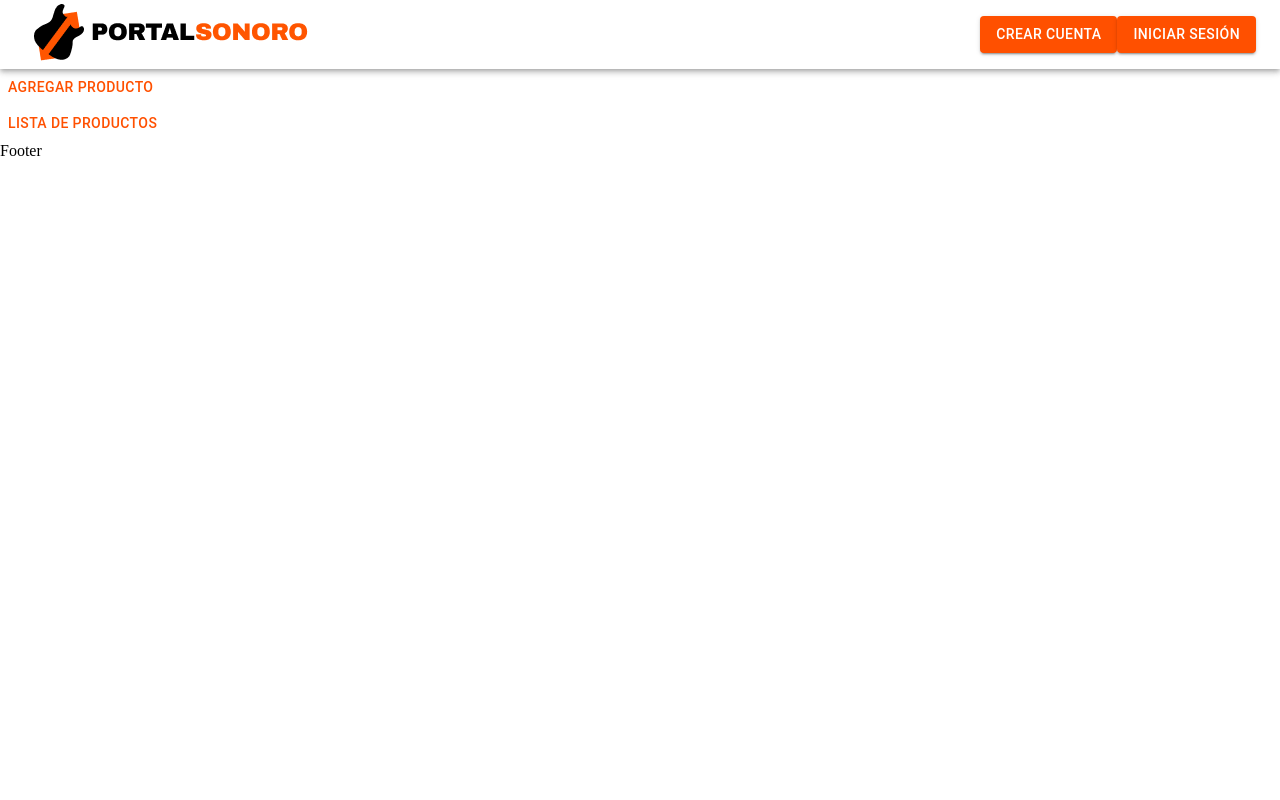
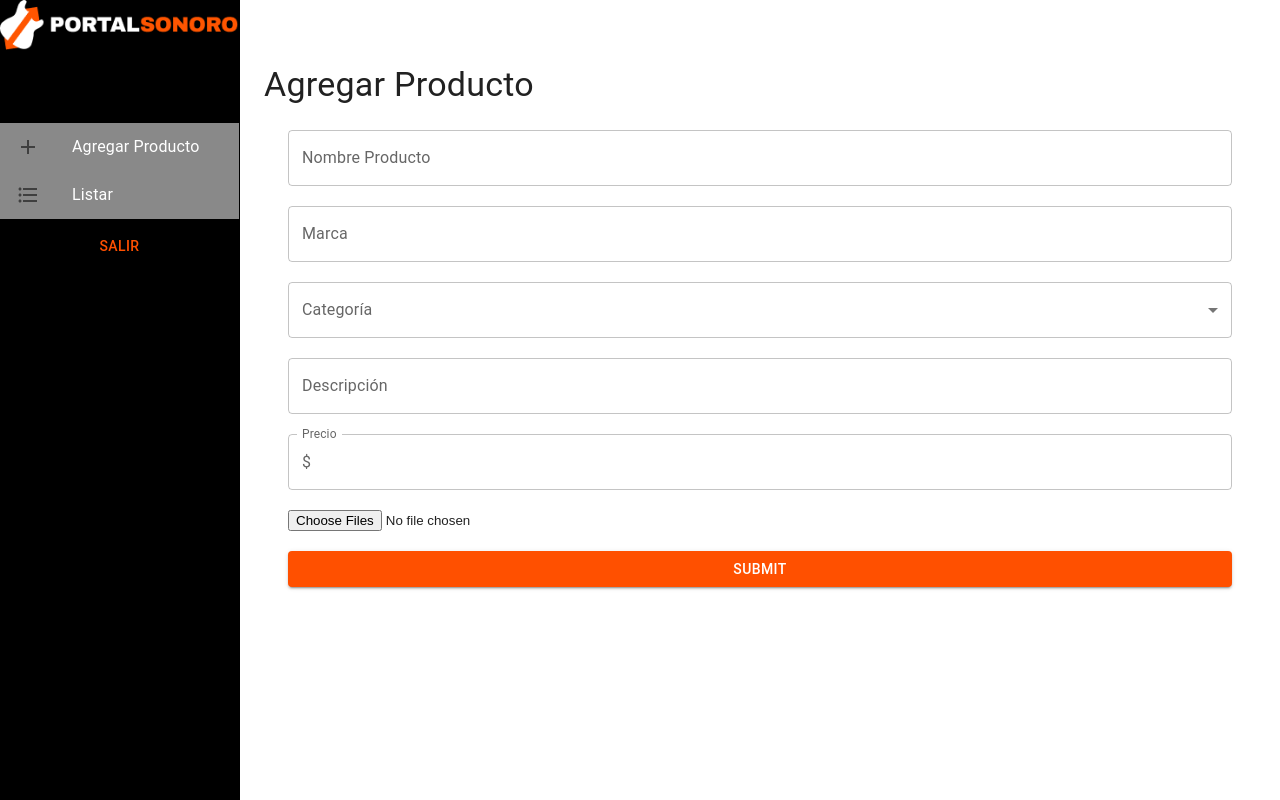
Before and after one commit to Ruben0x/proyecto-integrador-CTD, a React (Vite) app in the folder frontend/: page /administracion in a window 1280 px wide. Built offline with nearby package versions, Linux system fonts and the light colour scheme.

Commit message:
Arreglo de rutas, Agregadas paginas: Admin mas su menu. Producto individual con grid de imagenes. NavBar condicional

```diff
--- a/frontend/src/App.jsx
+++ b/frontend/src/App.jsx
@@ -1,30 +1,16 @@
 import React from 'react';
 import { Route, Routes } from 'react-router-dom';
-import { CreateNewUserPage } from './pages/CreateNewUserPage';
-import { HomePage } from './pages/HomePage';
-import { LogInPage } from './pages/LogInPage';
-import ResponsiveAppBar from './components/ResponsiveAppBar';
-import ResponsiveBody from './components/ResponsiveBody';
-import { AddProductPage } from './pages/AddProductPage';
-
+import { Footer } from './components/Footer';
+import { TiendaRouter } from './routes/TiendaRouter';
 import { AdminPage } from './pages/AdminPage';
-import { AdminProductList } from './pages/AdminProductList';
-import { Footer } from './components/Footer';
 
 export const App = () => {
   return (
     <>
-      <ResponsiveAppBar />
       <Routes>
-        <Route element={<HomePage />} path='/' />
-        <Route element={<LogInPage />} path='/login' />
-        <Route element={<CreateNewUserPage />} path='/createuser' />
-        <Route element={<AdminPage />} path='/administracion' />
-        <Route element={<AdminProductList />} path='/listar-productos' />
-        <Route element={<AddProductPage />} path='/agregar-productos' />
+        <Route path='/administracion' element={<AdminPage />} />
+        <Route path='/*' element={<TiendaRouter />} />
       </Routes>
-
-      <Footer />
     </>
   );
 };
--- a/frontend/src/components/AddProductForm.jsx
+++ b/frontend/src/admin/AddProductForm.jsx
@@ -1,5 +1,5 @@
 import React from 'react';
-import { prepareDataForValidation, useFormik } from 'formik';
+import { useFormik } from 'formik';
 import * as Yup from 'yup';
 import {
   Button,
--- a/frontend/src/pages/AddProductPage.jsx
+++ b/frontend/src/admin/AddProductPage.jsx
@@ -1,12 +1,11 @@
 import React from 'react';
-import { instrumentos } from '../assets/utils';
-import { AddProductForm } from '../components/AddProductForm';
+import { AddProductForm } from './AddProductForm';
 import { Container, Typography } from '@mui/material';
 
 export const AddProductPage = () => {
   return (
     <Container>
-      <Typography variant='h4' sx={{ py: 3 }}>
+      <Typography variant='h4' sx={{ pb: 3 }}>
         Agregar Producto
       </Typography>
       <AddProductForm />
--- a/frontend/src/pages/AdminProductList.jsx
+++ b/frontend/src/admin/AdminProductList.jsx
@@ -13,10 +13,8 @@ export const AdminProductList = ({}) => {
   instrumentos;
 
   return (
-    <Container
-      sx={{ display: 'flex', justifyContent: 'center', marginTop: 10 }}
-    >
-      <Box sx={{ height: 400, width: '60%' }}>
+    <Container sx={{ display: 'flex', justifyContent: 'center' }}>
+      <Box sx={{ width: '70%' }}>
         <DataGrid
           rows={instrumentos}
           columns={columns}
--- /dev/null
+++ b/frontend/src/admin/Sidenav.jsx
@@ -0,0 +1,84 @@
+import { useState } from 'react';
+import Box from '@mui/material/Box';
+import Drawer from '@mui/material/Drawer';
+import CssBaseline from '@mui/material/CssBaseline';
+import Toolbar from '@mui/material/Toolbar';
+import List from '@mui/material/List';
+import Divider from '@mui/material/Divider';
+import ListItem from '@mui/material/ListItem';
+import ListItemButton from '@mui/material/ListItemButton';
+import ListItemIcon from '@mui/material/ListItemIcon';
+import ListItemText from '@mui/material/ListItemText';
+import { AddProductPage } from './AddProductPage';
+import AddIcon from '@mui/icons-material/Add';
+import { AdminProductList } from './AdminProductList';
+import logoportalsonoroprincipal from '../assets/img/logoportalsonoroprincipal.png';
+import logoWhite from '../assets/img/LogoWhite.png';
+import { Button, StyledEngineProvider, useTheme } from '@mui/material';
+import FormatListBulletedIcon from '@mui/icons-material/FormatListBulleted';
+import { useNavigate } from 'react-router-dom';
+
+const drawerWidth = 240;
+
+export const Sidenav = () => {
+  const [menuData, setMenuData] = useState('Agregar');
+  const navigate = useNavigate();
+
+  return (
+    <Box color='primary' sx={{ display: 'flex' }}>
+      <CssBaseline />
+
+      <Drawer
+        sx={{
+          width: drawerWidth,
+          flexShrink: 0,
+          '& .MuiDrawer-paper': {
+            width: drawerWidth,
+            boxSizing: 'border-box',
+            backgroundColor: '#000000',
+            color: 'white',
+          },
+        }}
+        containerStyle={{ height: 'calc(100%)' }}
+        variant='permanent'
+        anchor='left'
+      >
+        <img src={logoWhite} alt='' />
+
+        <Toolbar />
+        <Divider />
+        <List>
+          <ListItem disablePadding onClick={() => setMenuData('Agregar')}>
+            <ListItemButton sx={{ backgroundColor: '#898989' }}>
+              <ListItemIcon>
+                <AddIcon />
+              </ListItemIcon>
+              <ListItemText primary='Agregar Producto' />
+            </ListItemButton>
+          </ListItem>
+          <ListItem disablePadding onClick={() => setMenuData('Listar')}>
+            <ListItemButton sx={{ backgroundColor: '#898989' }}>
+              <ListItemIcon>
+                <FormatListBulletedIcon />
+              </ListItemIcon>
+              <ListItemText primary='Listar' />
+            </ListItemButton>
+          </ListItem>
+        </List>
+        <Divider />
+        <Button
+          onClick={() => {
+            navigate('/');
+          }}
+        >
+          Salir
+        </Button>
+      </Drawer>
+      <Box component='main' sx={{ flexGrow: 1 }}>
+        <Toolbar />
+        {menuData == 'Agregar' && <AddProductPage />}
+        {menuData == 'Listar' && <AdminProductList />}
+      </Box>
+    </Box>
+  );
+};
--- /dev/null
+++ b/frontend/src/components/GridImagenes.jsx
@@ -0,0 +1,57 @@
+import * as React from 'react';
+import ImageList from '@mui/material/ImageList';
+import ImageListItem from '@mui/material/ImageListItem';
+
+function srcset(image, size, rows = 4, cols = 4) {
+  return {
+    src: `${image}?w=${size * cols}&h=${size * rows}&fit=crop&auto=format`,
+    srcSet: `${image}?w=${size * cols}&h=${
+      size * rows
+    }&fit=crop&auto=format&dpr=2 2x`,
+  };
+}
+
+export const GridImagenes = () => {
+  return (
+    <ImageList variant='quilted' cols={4} rowHeight={200}>
+      {itemData.map((item) => (
+        <ImageListItem
+          key={item.img}
+          cols={item.cols || 1}
+          rows={item.rows || 1}
+        >
+          <img
+            {...srcset(item.img, 200, item.rows, item.cols)}
+            alt={item.title}
+            loading='lazy'
+          />
+        </ImageListItem>
+      ))}
+    </ImageList>
+  );
+};
+
+const itemData = [
+  {
+    img: 'https://images.unsplash.com/photo-1551963831-b3b1ca40c98e',
+    title: 'Breakfast',
+    rows: 2,
+    cols: 2,
+  },
+  {
+    img: 'https://images.unsplash.com/photo-1551782450-a2132b4ba21d',
+    title: 'Burger',
+  },
+  {
+    img: 'https://images.unsplash.com/photo-1522770179533-24471fcdba45',
+    title: 'Camera',
+  },
+  {
+    img: 'https://images.unsplash.com/photo-1444418776041-9c7e33cc5a9c',
+    title: 'Coffee',
+  },
+  {
+    img: 'https://images.unsplash.com/photo-1533827432537-70133748f5c8',
+    title: 'Hats',
+  },
+];
--- a/frontend/src/pages/AdminPage.jsx
+++ b/frontend/src/pages/AdminPage.jsx
@@ -1,6 +1,6 @@
-import { Box, Button, Container, CssBaseline, Typography } from '@mui/material';
+import { Container, Typography } from '@mui/material';
 import React, { useEffect, useState } from 'react';
-import { Link } from 'react-router-dom';
+import { Sidenav } from '../admin/Sidenav';
 
 export const AdminPage = () => {
   const [isMobile, setIsMobile] = useState(
@@ -31,21 +31,7 @@ export const AdminPage = () => {
         </Container>
       ) : (
         <>
-          <Box sx={{ display: 'flex' }}>
-            {/* <PanelAdmin /> */}
-            <ul>
-              <li>
-                <Link to={'/agregar-productos'}>
-                  <Button color='primary'>Agregar Producto</Button>
-                </Link>
-              </li>
-              <li>
-                <Link to={'/listar-productos'}>
-                  <Button color='primary'>Lista de productos</Button>
-                </Link>
-              </li>
-            </ul>
-          </Box>
+          <Sidenav />
         </>
       )}
     </>
--- /dev/null
+++ b/frontend/src/pages/ProductPage.jsx
@@ -0,0 +1,39 @@
+import { Box, Container, List, ListItemText, Typography } from '@mui/material';
+import React from 'react';
+import { GridImagenes } from '../components/GridImagenes';
+
+export const ProductPage = ({ item }) => {
+  return (
+    <>
+      <Container>
+        <Box sx={{ margin: 2 }}>
+          <Typography variant='h3' sx={{ color: '#ff5000', fontWeight: '600' }}>
+            GIBSON <span style={{ color: '#000000' }}> LES PAUL CLASSIC</span>
+          </Typography>
+          <GridImagenes />
+          <Box sx={{ padding: 2, backgroundColor: '#000000', color: 'white' }}>
+            <Typography variant='h4' color='primary'>
+              {' '}
+              Gibson{' '}
+            </Typography>
+            <Typography variant='subtitle1' py={1}>
+              Descripcion
+            </Typography>
+            <Typography variant='h5' color='primary' py={1}>
+              $18000 <span style={{ color: 'white' }}>/diario</span>
+            </Typography>
+
+            <List>
+              <ListItemText primary='Lorem: Impsum' />
+              <ListItemText primary='Lorem: Impsum' />
+              <ListItemText primary='Lorem: Impsum' />
+              <ListItemText primary='Lorem: Impsum' />
+              <ListItemText primary='Lorem: Impsum' />
+              <ListItemText primary='Lorem: Impsum' />
+            </List>
+          </Box>
+        </Box>
+      </Container>
+    </>
+  );
+};
--- /dev/null
+++ b/frontend/src/routes/TiendaRouter.jsx
@@ -0,0 +1,21 @@
+import React from 'react';
+import ResponsiveAppBar from '../components/ResponsiveAppBar';
+import { Route, Routes } from 'react-router-dom';
+import { HomePage } from '../pages/HomePage';
+import { Footer } from '../components/Footer';
+import { ProductPage } from '../pages/ProductPage';
+
+export const TiendaRouter = () => {
+  return (
+    <>
+      <ResponsiveAppBar />
+      <div>
+        <Routes>
+          <Route element={<HomePage />} path='/' />
+          <Route element={<ProductPage />} path='/product' />
+        </Routes>
+      </div>
+      <Footer />
+    </>
+  );
+};
```
Also changed, not shown: frontend/src/components/MenuAdmin.jsx (deleted, +0 -9 lines), frontend/src/assets/img/LogoWhite.png (added).
